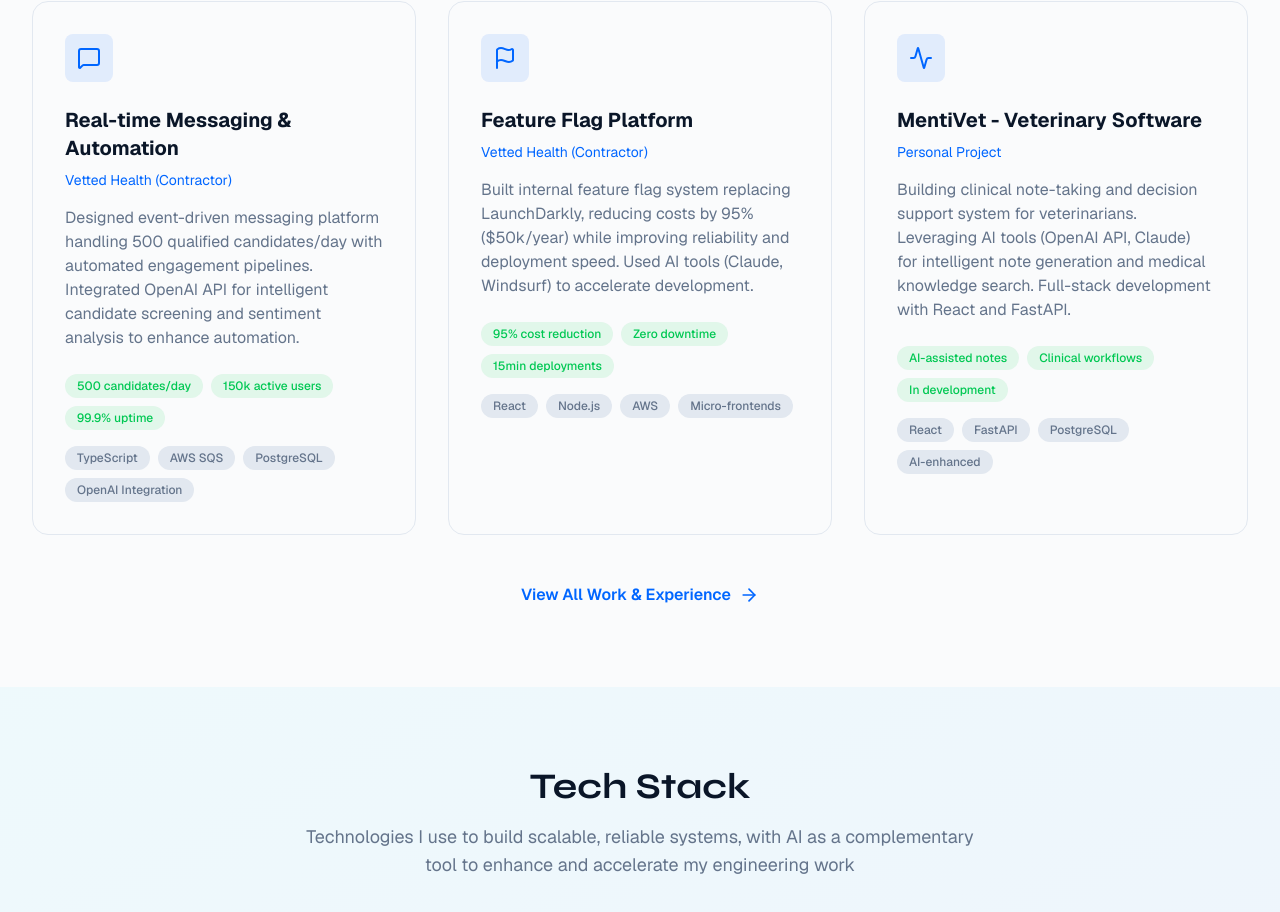
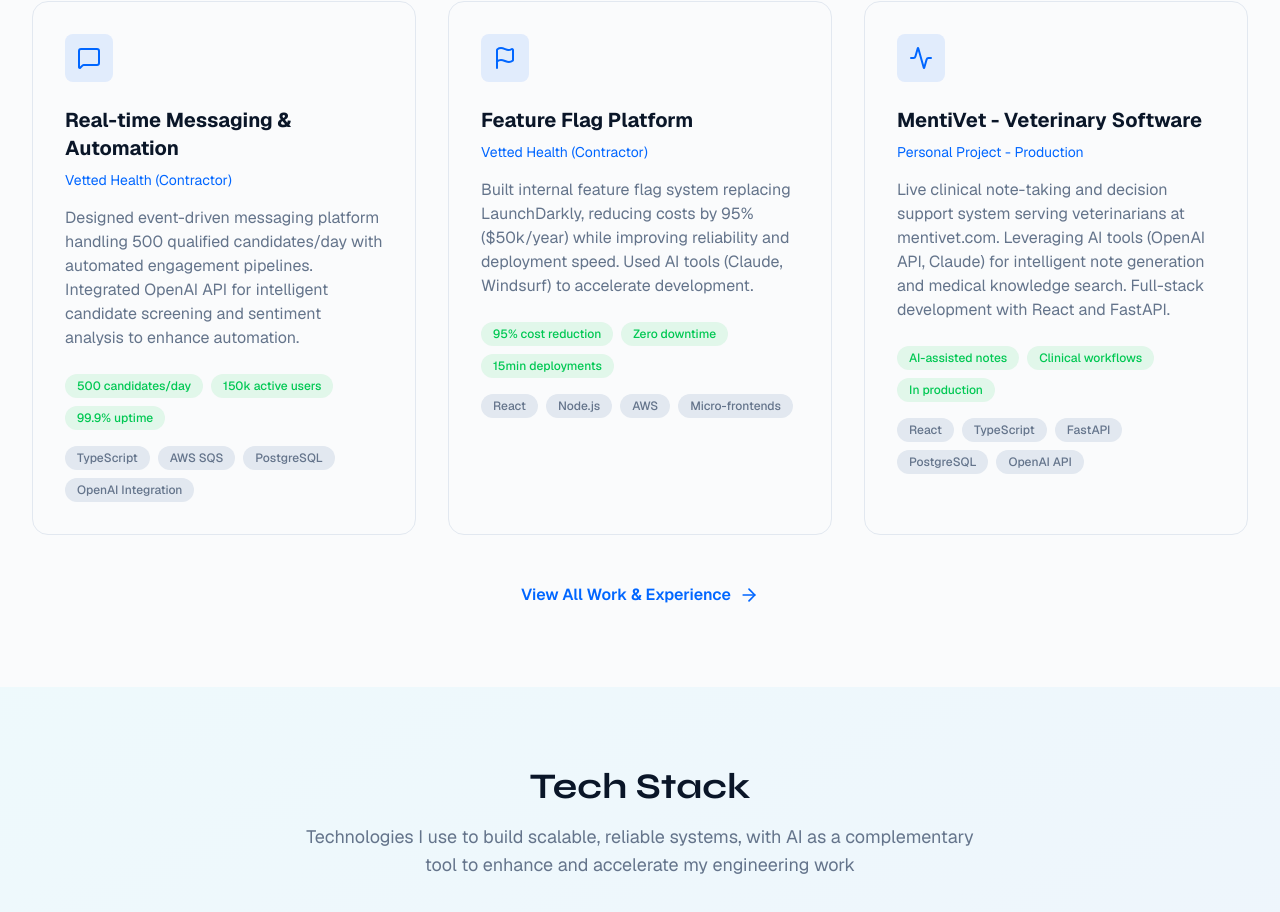
Before and after one commit to EmmYup/personal-website, a Next.js app: page / in a window 1280 px wide. Shown: the part 2391-3303 px from the top of the page. Built offline with nearby package versions, Linux system fonts and the light colour scheme.

Commit message:
Updated mentivet domain and work proof

```diff
--- a/components/FeaturedWork.tsx
+++ b/components/FeaturedWork.tsx
@@ -26,11 +26,12 @@
   {
     icon: Activity,
     title: 'MentiVet - Veterinary Software',
-    company: 'Personal Project',
+    company: 'Personal Project - Production',
     description:
-      'Building clinical note-taking and decision support system for veterinarians. Leveraging AI tools (OpenAI API, Claude) for intelligent note generation and medical knowledge search. Full-stack development with React and FastAPI.',
-    impact: ['AI-assisted notes', 'Clinical workflows', 'In development'],
-    tags: ['React', 'FastAPI', 'PostgreSQL', 'AI-enhanced'],
+      'Live clinical note-taking and decision support system serving veterinarians at mentivet.com. Leveraging AI tools (OpenAI API, Claude) for intelligent note generation and medical knowledge search. Full-stack development with React and FastAPI.',
+    impact: ['AI-assisted notes', 'Clinical workflows', 'In production'],
+    tags: ['React', 'TypeScript', 'FastAPI', 'PostgreSQL', 'OpenAI API'],
+    link: 'https://mentivet.com',
   },
 ];
 
```
